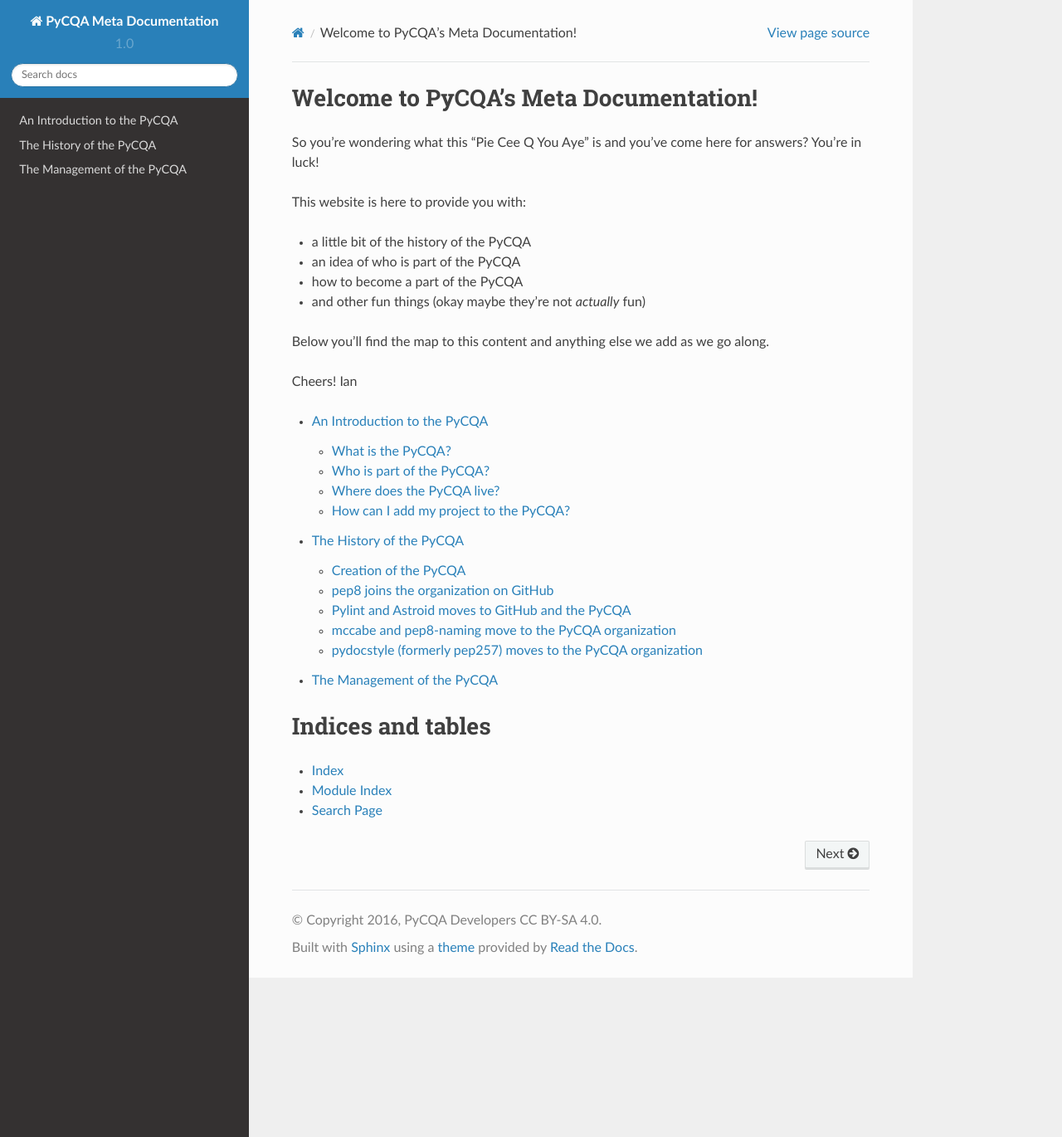
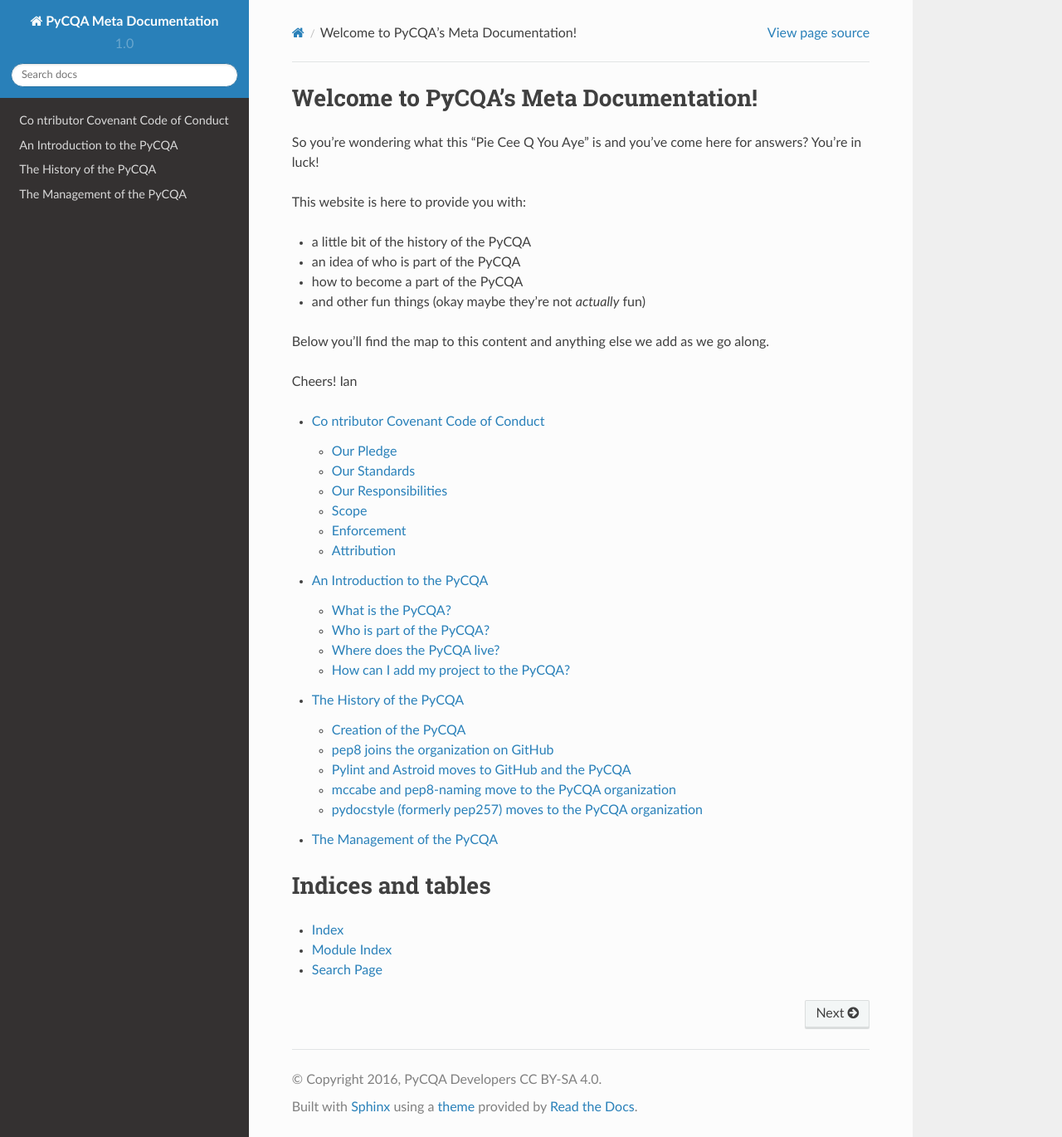
Before and after one commit to PyCQA/meta, a Sphinx documentation site: the page built from source/index.rst, in a window 1280 px wide and 1370 px high. Shown: the whole window at 83% size. Built offline with Sphinx 7.4.7 and the Read the Docs theme 2.0.0, drawn with Linux system fonts in a browser that asks for light colours; some of the changed lines change nothing that is shown.

Commit message:
Add Contributor Covenant 1.4

```diff
--- /dev/null
+++ b/source/code-of-conduct.rst
@@ -0,0 +1,79 @@
+======================================
+Co ntributor Covenant Code of Conduct
+======================================
+
+Our Pledge
+==========
+
+In the interest of fostering an open and welcoming environment, we as
+contributors and maintainers pledge to making participation in our project and
+our community a harassment-free experience for everyone, regardless of age, body
+size, disability, ethnicity, gender identity and expression, level of experience,
+nationality, personal appearance, race, religion, or sexual identity and
+orientation.
+
+Our Standards
+=============
+
+Examples of behavior that contributes to creating a positive environment
+include:
+
+* Using welcoming and inclusive language
+* Being respectful of differing viewpoints and experiences
+* Gracefully accepting constructive criticism
+* Focusing on what is best for the community
+* Showing empathy towards other community members
+
+Examples of unacceptable behavior by participants include:
+
+* The use of sexualized language or imagery and unwelcome sexual attention or
+  advances
+* Trolling, insulting/derogatory comments, and personal or political attacks
+* Public or private harassment
+* Publishing others' private information, such as a physical or electronic
+  address, without explicit permission
+* Other conduct which could reasonably be considered inappropriate in a
+  professional setting
+
+Our Responsibilities
+====================
+
+Project maintainers are responsible for clarifying the standards of acceptable
+behavior and are expected to take appropriate and fair corrective action in
+response to any instances of unacceptable behavior.
+
+Project maintainers have the right and responsibility to remove, edit, or
+reject comments, commits, code, wiki edits, issues, and other contributions
+that are not aligned to this Code of Conduct, or to ban temporarily or
+permanently any contributor for other behaviors that they deem inappropriate,
+threatening, offensive, or harmful.
+
+Scope
+=====
+
+This Code of Conduct applies both within project spaces and in public spaces
+when an individual is representing the project or its community. Examples of
+representing a project or community include using an official project e-mail
+address, posting via an official social media account, or acting as an appointed
+representative at an online or offline event. Representation of a project may be
+further defined and clarified by project maintainers.
+
+Enforcement
+===========
+
+Instances of abusive, harassing, or otherwise unacceptable behavior may be
+reported by contacting the project team at [INSERT EMAIL ADDRESS]. All
+complaints will be reviewed and investigated and will result in a response that
+is deemed necessary and appropriate to the circumstances. The project team is
+obligated to maintain confidentiality with regard to the reporter of an incident.
+Further details of specific enforcement policies may be posted separately.
+
+Project maintainers who do not follow or enforce the Code of Conduct in good
+faith may face temporary or permanent repercussions as determined by other
+members of the project's leadership.
+
+Attribution
+===========
+
+This Code of Conduct is adapted from the Contributor Covenant, version 1.4,
+available at http://contributor-covenant.org/version/1/4/
--- a/source/index.rst
+++ b/source/index.rst
@@ -29,6 +29,7 @@
 .. toctree::
     :maxdepth: 2
 
+    code-of-conduct
     introduction
     history
     management
```
